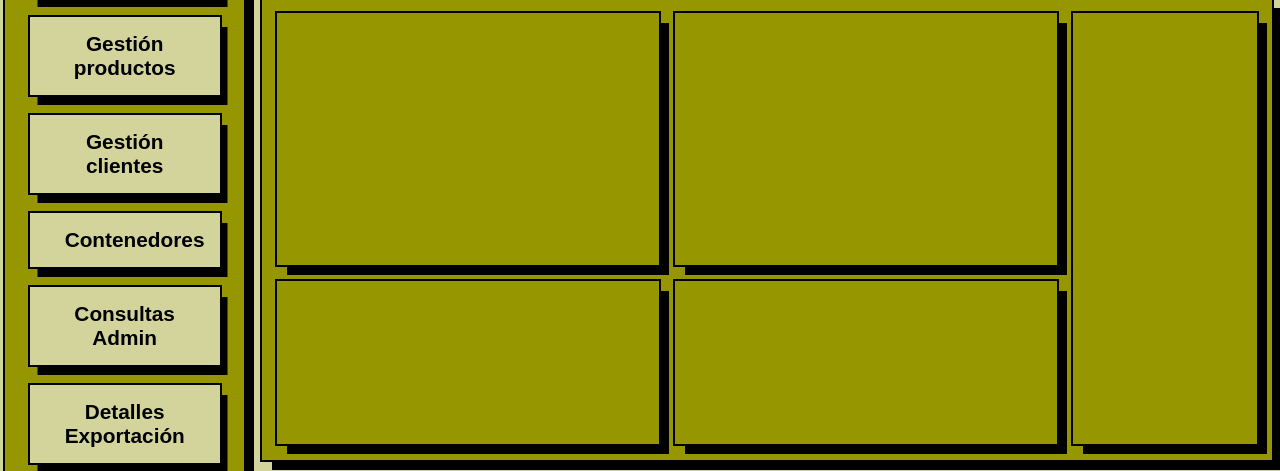
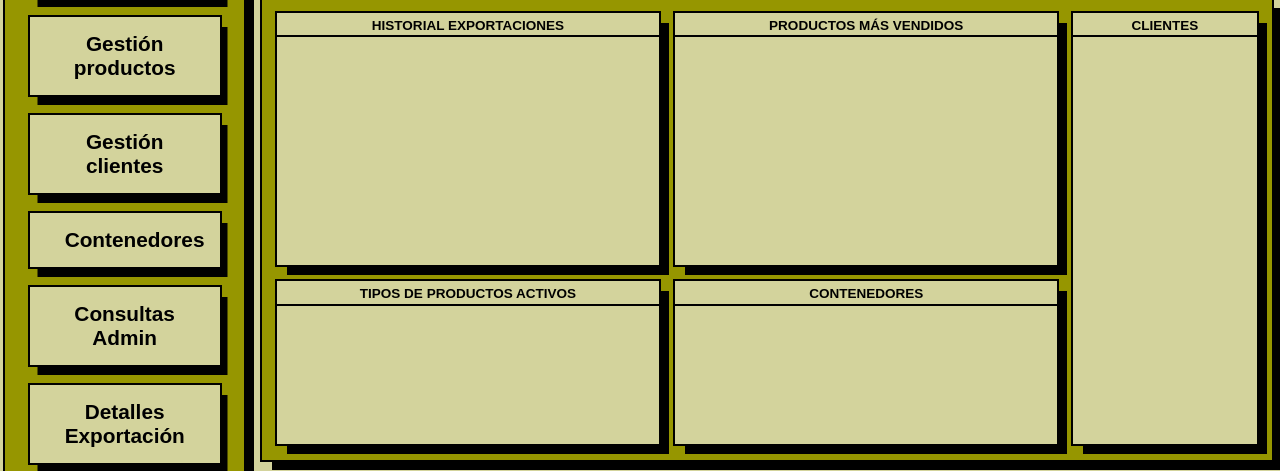
Before and after one commit to EyelessCode/PROYECTO-PANAMA_SOMBREROS, a plain HTML site: page frontend/public/view/admin/home.html in a window 1280 px wide. Shown: the part 169-640 px from the top of the page. Drawn offline with Linux system fonts and the light colour scheme; a web font is replaced by a local one.

Commit message:
Enhance admin dashboard UI and add icon assets
Improved the admin dashboard layout by adding section headers, divider lines, and background colors for better visual separation. Updated CSS for enhanced readability and style. Added new icon assets for clientes, contenedor, exportacion, and producto to the static image directory.

```diff
--- a/frontend/public/static/css/admin/home.css
+++ b/frontend/public/static/css/admin/home.css
@@ -203,6 +203,8 @@ aside{
     text-align: center;
     font-family: "Poetsen One", sans-serif;
     font-size: 1.5em;
+    color: white;
+    text-shadow: 3.5px 1.5px black;
 }
 
 .contenedorDashboard{
@@ -225,10 +227,25 @@ aside{
     box-shadow: 10px 10px black;
 }
 
+.contenedorDashboard div .line{
+    width: 100%;
+    outline: 1px solid black;
+}
+
+.contenedorDashboard div h4{
+    text-transform: uppercase;
+    font-size: 0.65em;
+    font-weight: bolder;
+    /* margin: 5px 0 3.5px 15px; */
+    margin: 5px 0 3.5px 0;
+    text-align: center;
+}
+
 .contenedorDashboard .board-histExporta{
     grid-column: span 2/span 2;
     grid-row: span 3/span 3;
     outline: 2px solid black;
+    background-color: rgb(211, 211, 156);
 }
 
 .contenedorDashboard .board-products-masVendidos{
@@ -236,12 +253,14 @@ aside{
     grid-row: span 3 /span 3;
     grid-column-start: 3;
     outline: 2px solid black;
+    background-color: rgb(211, 211, 156);
 }
 
 .contenedorDashboard .board-clientes{
     grid-row: span 5 /span 5;
     grid-column-start: 5;
     outline: 2px solid black;
+    background-color: rgb(211, 211, 156);
 }
 
 .contenedorDashboard .board-tipoSombrero{
@@ -249,6 +268,7 @@ aside{
     grid-row: span 2/span 2;
     grid-row-start: 4;
     outline: 2px solid black;
+    background-color: rgb(211, 211, 156);
 }
 
 .contenedorDashboard .board-contenedores{
@@ -257,6 +277,7 @@ aside{
     grid-column-start: 3;
     grid-row-start: 4;
     outline: 2px solid black;
+    background-color: rgb(211, 211, 156);
 }
 
 footer{
--- a/frontend/public/view/admin/home.html
+++ b/frontend/public/view/admin/home.html
@@ -53,11 +53,37 @@
         </aside>
 
         <main class="contenedorDashboard">
-            <div class="board-histExporta"></div>
-            <div class="board-products-masVendidos"></div>
-            <div class="board-clientes"></div>
-            <div class="board-tipoSombrero"></div>
-            <div class="board-contenedores"></div>
+            <div class="board-histExporta">
+                <span>
+                    <!-- <img src="" alt=""> -->
+                </span>
+                <h4>Historial Exportaciones</h4>
+                <div class="line"></div>
+            </div>
+
+            <div class="board-products-masVendidos">
+                <h4>Productos más vendidos</h4>
+                <div class="line"></div>
+
+            </div>
+
+            <div class="board-clientes">
+                <h4>Clientes</h4>
+                <div class="line"></div>
+
+            </div>
+
+            <div class="board-tipoSombrero">
+                <h4>Tipos de productos activos</h4>
+                <div class="line"></div>
+
+            </div>
+
+            <div class="board-contenedores">
+                <h4>Contenedores</h4>
+                <div class="line"></div>
+
+            </div>
         </main>
 
         <footer>
```
Also changed, not shown: frontend/public/static/img/icon/clientes-icon.ico (added), frontend/public/static/img/icon/contenedor-icon.ico (added), frontend/public/static/img/icon/exportacion-icon.ico (added), frontend/public/static/img/icon/producto-icon.ico (added).
